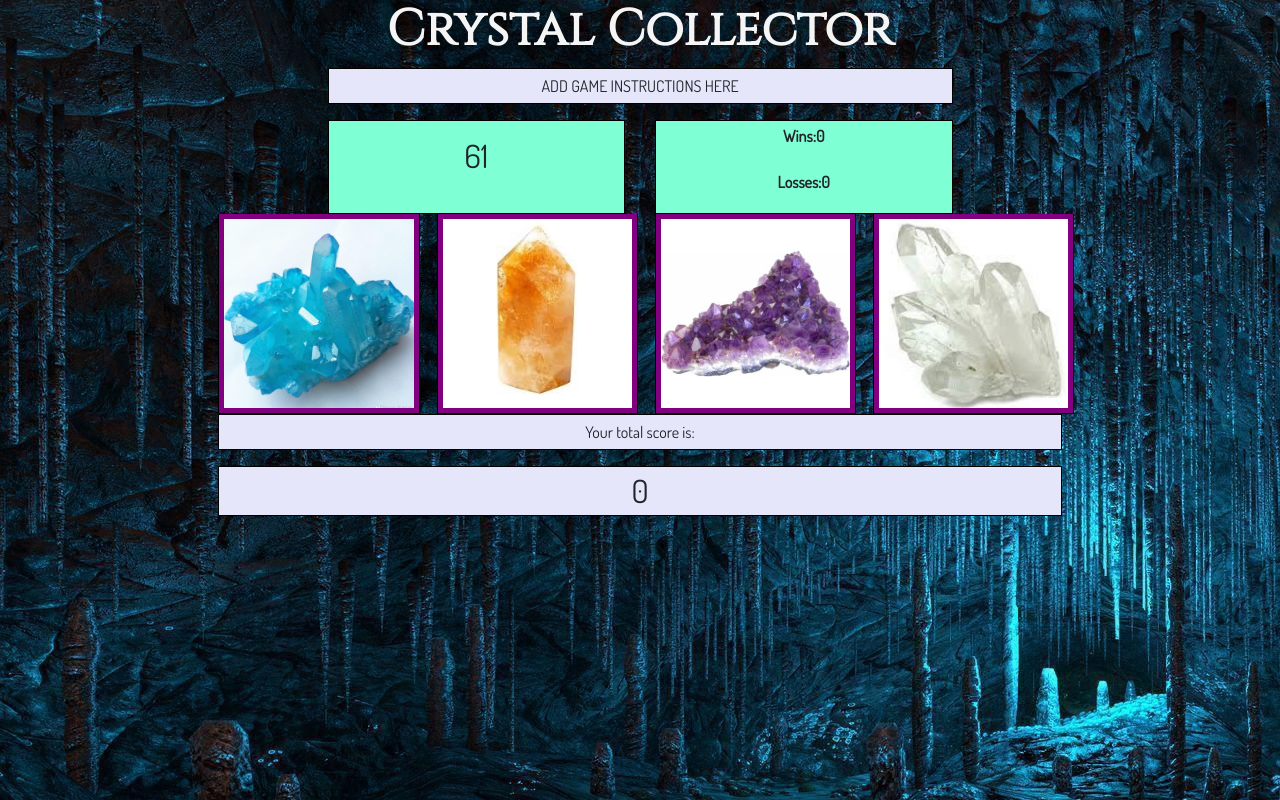
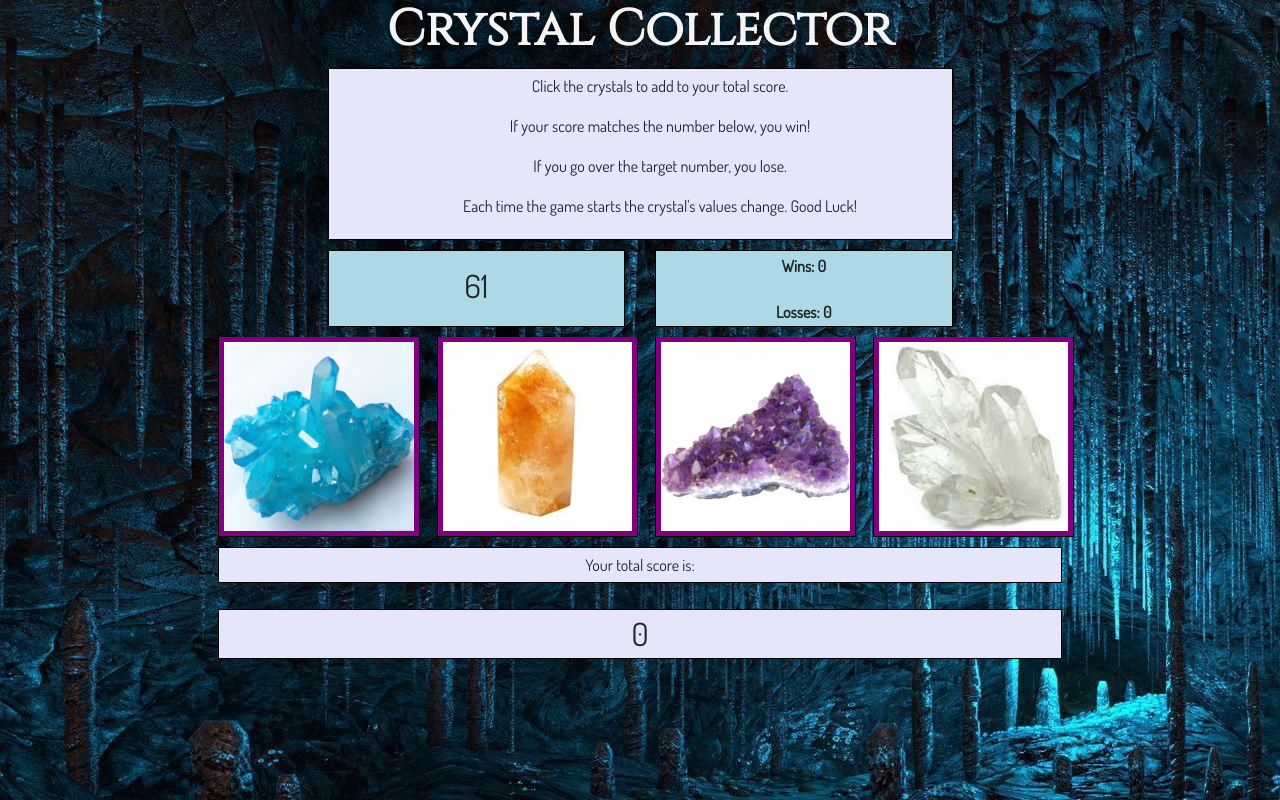
Before and after one commit to michaelabee/Crystal-Collector, a plain HTML site: page index.html in a window 1280 px wide. Drawn offline with nearby package versions, Linux system fonts and the light colour scheme.

Commit message:
added instructions, continued styling

```diff
--- a/assets/css/style.css
+++ b/assets/css/style.css
@@ -15,14 +15,16 @@ h1{
     background-color: lavender;
     border: 1px solid black;
     padding: 5px;
+    margin-bottom:10px;
     font-family: 'Dosis', sans-serif;
 
 }
 .target-number{
-    background-color: aquamarine;
+    background-color: lightblue;
     height:100%;
     border: 1px solid black;
     font-family: 'Dosis', sans-serif;
+    margin-bottom: -17px;
 }
 
 #counters {
@@ -37,12 +39,14 @@ h1{
     padding: 5px;
     border-top: 20px;
     font-family: 'Dosis', sans-serif;
+    margin-top: 10px;
 }
 .score{
     background-color: lavender;
     border: 1px solid black;
     padding: 5px;
     width: 100%;
+    margin-top: 10px;
     font-family: 'Dosis', sans-serif;
 }
 
--- a/assets/javascript/game.js
+++ b/assets/javascript/game.js
@@ -37,14 +37,10 @@ var reset = function(){
     console.log(whiteCrystal);
     $('#target').text(targetNumber);
 
-    console.log("tn2", targetNumber)
-    console.log("usertotal2", userTotal)
 }
 
 $("#blue").click(function() {
-    console.log("clicked");
     userTotal += blueCrystal;
-    console.log("clickedtotal", userTotal)
     $("#total").text(userTotal);
     if (userTotal === targetNumber){
         wins++;
@@ -52,8 +48,6 @@ $("#blue").click(function() {
         reset();
     }
     if (userTotal > targetNumber){
-        console.log("tn1", targetNumber);
-        console.log("usertotal", userTotal)
         losses++;
         $("#losses").text(losses);
         reset();
@@ -95,16 +89,17 @@ $("#purple").click(function() {
 });
 
 $("#white").click(function() {
-    console.log("clicked");
     userTotal += whiteCrystal;
     $('#total').text(userTotal);
     if (userTotal === targetNumber){
         wins++;
         $("#wins").text(wins);
+        reset();
     }
     if (userTotal > targetNumber){
         losses++;
         $("#losses").text(losses);
+        reset();
     }
 });
 
--- a/index.html
+++ b/index.html
@@ -28,7 +28,12 @@
 
         <div class="col-md-3"></div>
         <div class="col-md-6">
-            <p class="instructions">ADD GAME INSTRUCTIONS HERE</p>
+            <div class="instructions">
+                <ul>Click the crystals to add to your total score.</ul>
+                <ul>If your score matches the number below, you win!</ul>
+                <ul>If you go over the target number, you lose.</ul>
+                <ul>Each time the game starts the crystal's values change. Good Luck!</ul>
+            </div>
         </div>
         <div class="col-md-3"></div>
 
@@ -42,8 +47,8 @@
         </div>
         <div class="col-md-3">
             <div class="target-number" id="counters">
-                <p> Wins:<span id="wins"></span> </p>
-                <p> Losses:<span id="losses"></span> </p>
+                <p> Wins: <span id="wins"> </span> </p>
+                <p> Losses: <span id="losses"> </span> </p>
             </div>
         </div>
         <div class="col-md-3"></div>
```
